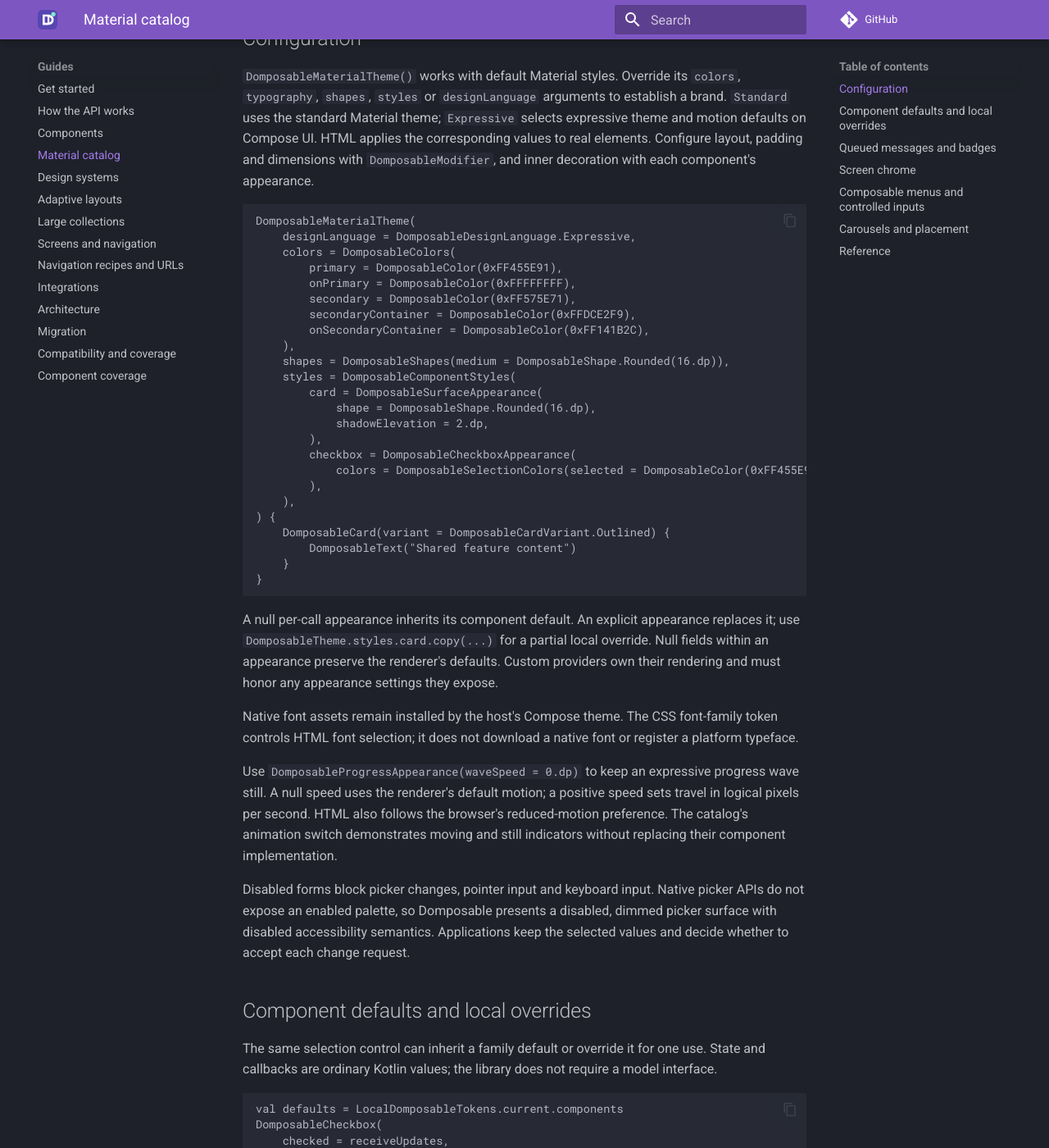
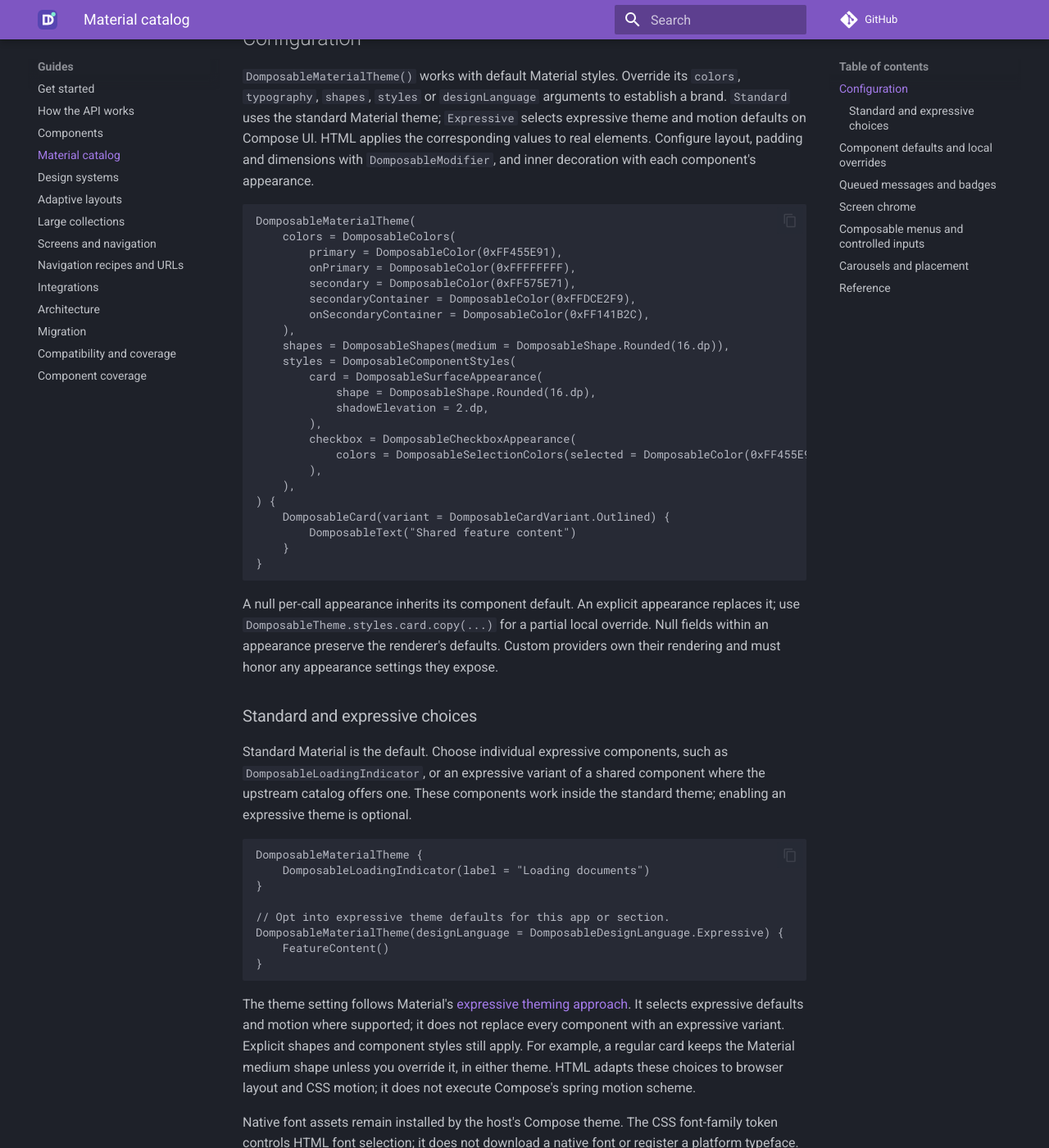
Before and after one commit to samuolis/domposable, an MkDocs documentation site: the page built from docs/material-catalog.md, in a window 1280 px wide and 1400 px high, scrolled down 5706 px. Shown: the whole window at 82% size. Built offline with MkDocs 1.6.1 and Material for MkDocs 9.7.7, drawn with Linux system fonts in a browser that asks for light colours; comment, search, counter and statistics services are not loaded.

Commit message:
Keep Material and expressive styling optional for custom design systems

````diff
--- a/docs/material-catalog.md
+++ b/docs/material-catalog.md
@@ -100,6 +99,23 @@
 ```
 
 A null per-call appearance inherits its component default. An explicit appearance replaces it; use `DomposableTheme.styles.card.copy(...)` for a partial local override. Null fields within an appearance preserve the renderer's defaults. Custom providers own their rendering and must honor any appearance settings they expose.
+
+### Standard and expressive choices
+
+Standard Material is the default. Choose individual expressive components, such as `DomposableLoadingIndicator`, or an expressive variant of a shared component where the upstream catalog offers one. These components work inside the standard theme; enabling an expressive theme is optional.
+
+```kotlin
+DomposableMaterialTheme {
+    DomposableLoadingIndicator(label = "Loading documents")
+}
+
+// Opt into expressive theme defaults for this app or section.
+DomposableMaterialTheme(designLanguage = DomposableDesignLanguage.Expressive) {
+    FeatureContent()
+}
+```
+
+The theme setting follows Material's [expressive theming approach](https://kotlinlang.org/api/compose-multiplatform/material3/androidx.compose.material3/-material-expressive-theme.html). It selects expressive defaults and motion where supported; it does not replace every component with an expressive variant. Explicit shapes and component styles still apply. For example, a regular card keeps the Material medium shape unless you override it, in either theme. HTML adapts these choices to browser layout and CSS motion; it does not execute Compose's spring motion scheme.
 
 Native font assets remain installed by the host's Compose theme. The CSS font-family token controls HTML font selection; it does not download a native font or register a platform typeface.
 
````
Also changed, not shown: other parts of docs/material-catalog.md (+0 -1 lines), README.md (+3 -1 lines), docs/architecture.md (+2 -0 lines), docs/design-systems.md (+12 -0 lines), 4 other files.
